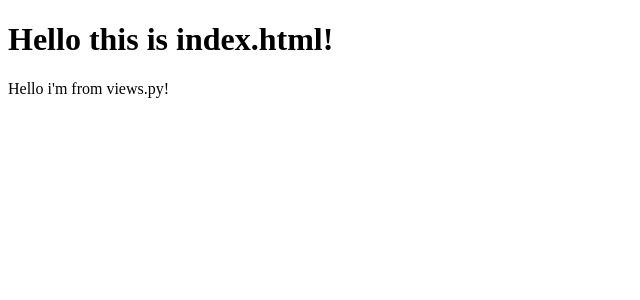
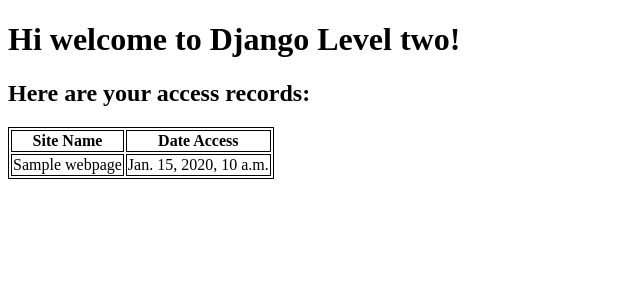
Before and after one commit to wakim/python-django-bootcamp, a Django app: page / in a window 1280 px wide. Shown: the top 300 px of the page, without its empty margins (0-640 px from the left). Run offline with Django 3.2, Linux system fonts and the light colour scheme; tables that the repository leaves empty hold one stand-in row (values such as "Sample post").

Commit message:
Create index file to list all Access Records

```diff
--- a/first_project/first_app/urls.py
+++ b/first_project/first_app/urls.py
@@ -3,5 +3,4 @@
 
 urlpatterns = [
     url(r'^$', views.index, name='index'),
-    url(r'^fox/', views.fox, name='index'),
 ]
--- a/first_project/first_app/views.py
+++ b/first_project/first_app/views.py
@@ -1,11 +1,12 @@
 from django.shortcuts import render
 from django.http import HttpResponse
+
+from first_app.models import *
 
 # Create your views here.
 
 def index(request):
-    params = {'insert_me': 'Hello i\'m from views.py!'}
-    return render(request, 'first_app/index.html', context=params)
+    webpages_list = AccessRecord.objects.order_by('date')
+    date_dic = {'access_records': webpages_list}
 
-def fox(request):
-    return render(request, 'first_app/fox.html')
+    return render(request, 'first_app/index.html', date_dic)
--- a/first_project/static/css/style.css
+++ b/first_project/static/css/style.css
@@ -1,3 +1,3 @@
-h1 {
-  color: red;
+table, th, td {
+  border: 1px solid black;
 }
--- a/first_project/templates/first_app/index.html
+++ b/first_project/templates/first_app/index.html
@@ -1,11 +1,34 @@
 <!DOCTYPE html>
+{% load staticfiles %}
 <html>
   <head>
     <meta charset="utf-8">
-    <title>First App</title>
+    <title>Django Level Two</title>
+    <link rel="stylesheet" href="{% static "css/style.css" %}"
   </head>
   <body>
-    <h1>Hello this is index.html!</h1>
-    {{ insert_me }}
+    <h1>Hi welcome to Django Level two!</h1>
+    <h2> Here are your access records:</h2>
+
+    <div class="djangotwo">
+      {% if access_records %}
+      <table>
+        <thead>
+          <th>Site Name</th>
+          <th>Date Access</th>
+        </thead>
+        <tbody>
+          {% for acc in access_records %}
+          <tr>
+            <td>{{ acc.name }}</td>
+            <td>{{ acc.date }}</td>
+          </tr>
+          {% endfor %}
+        </tbody>
+      </table>
+      {% else %}
+      <p>No Access Records Found!</p>
+      {% endif %}
+    </div>
   </body>
 </html>
```
Also changed, not shown: first_project/templates/first_app/fox.html (deleted, +0 -13 lines).
